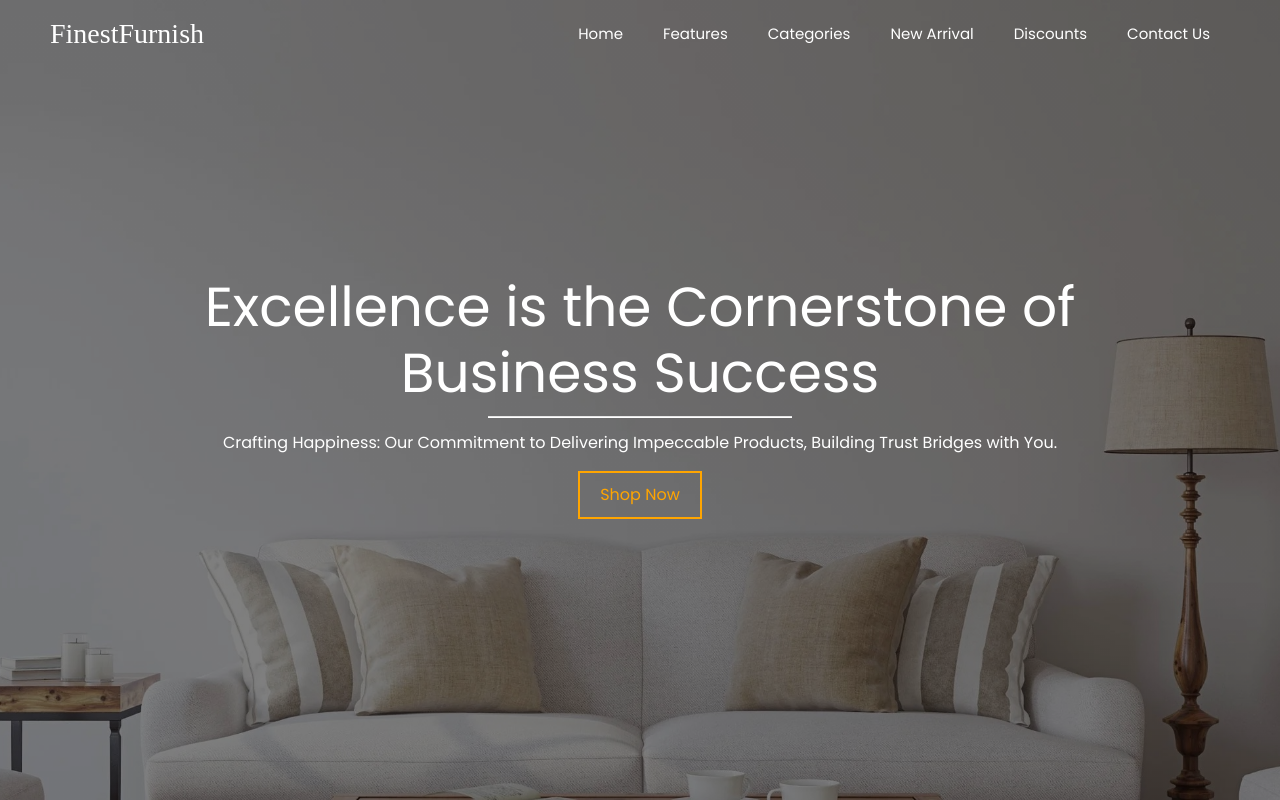
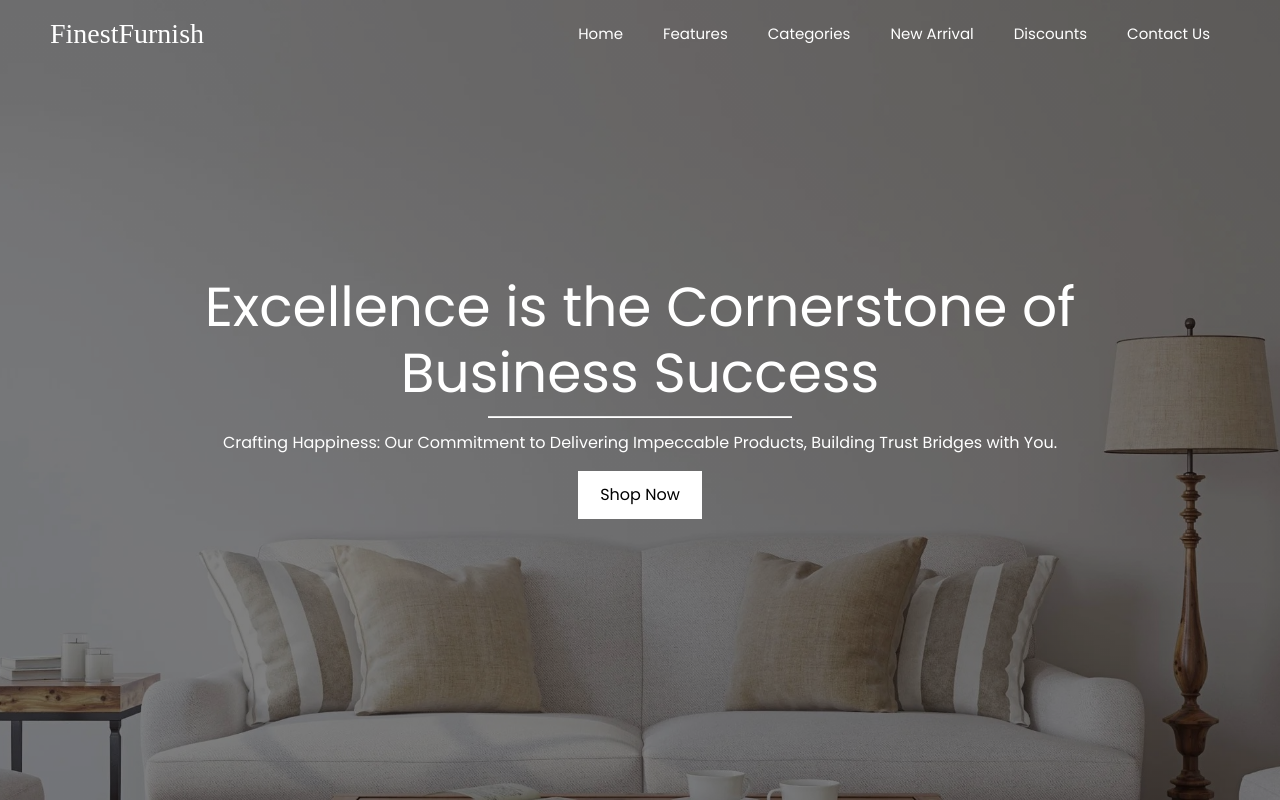
Before and after one commit to riteshpatel1884/FinestFurnish, a plain HTML site: page index.html in a window 1280 px wide. In both pictures the pointer is over the link "Shop Now". Shown: the top 800 px of the page. Drawn offline with nearby package versions, Linux system fonts and the light colour scheme; a web font is replaced by a local one.

Commit message:
Update main.css

```diff
--- a/main.css
+++ b/main.css
@@ -160,8 +160,8 @@ header.active #bar{
     z-index: 2;
 }
 .big-bg .bg-content .bg-link a:hover{
-    color: orange;
-    border-color: orange;
+    color: black;
+    background-color: white;
 }
 @media(max-width: 991px){
     .big-bg .bg-content h1{
```
